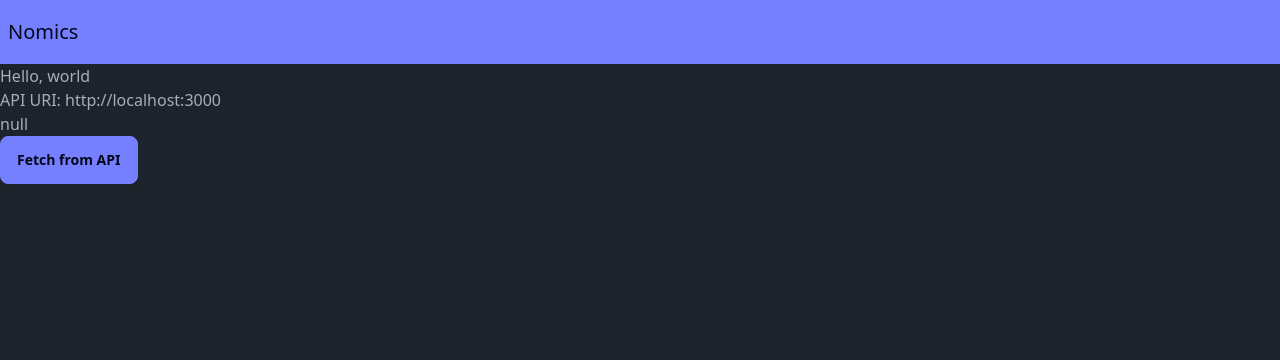
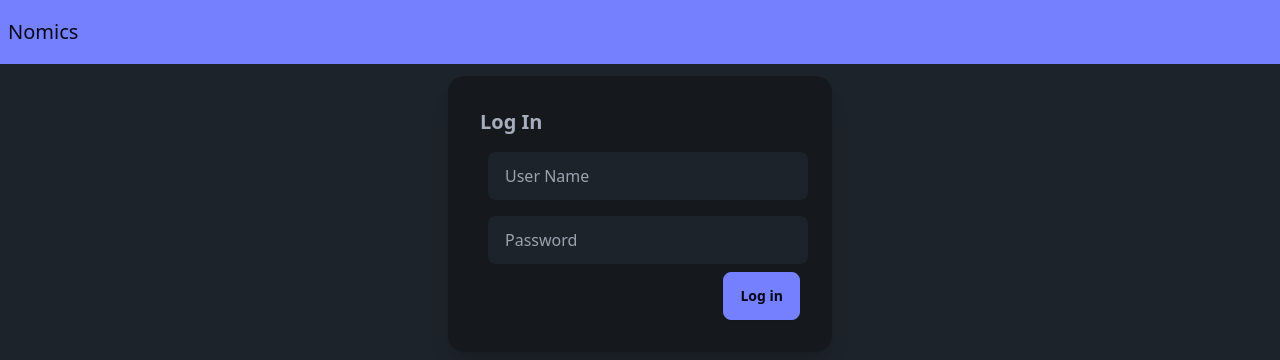
Before and after one commit to MidstallSoftware/NomicsOS, a React (Vite) app in the folder pkgs/web-client/: page /login in a window 1280 px wide. Shown: the top 360 px of the page. Built offline with nearby package versions, Linux system fonts and the light colour scheme.

Commit message:
feat(web-client): add user login

```diff
--- a/pkgs/web-client/src/components/contexts/User.tsx
+++ b/pkgs/web-client/src/components/contexts/User.tsx
@@ -1,13 +1,18 @@
 import { createContext, ReactNode, useContext, useReducer } from 'react'
+import User from '../../types/user'
 
 type AuthAction = {
-  type: 'SIGN_IN'
+  type: 'SIGN_IN',
+  payload: {
+    user: User,
+  },
 } | {
   type: 'SIGN_OUT'
 }
 
 type AuthState = {
-  state: 'SIGNED_IN'
+  state: 'SIGNED_IN',
+  user: User,
 } | {
   state: 'SIGNED_OUT'
 } | {
@@ -18,7 +23,8 @@
   switch (action.type) {
     case 'SIGN_IN':
       return {
-        state: 'SIGNED_IN'
+        state: 'SIGNED_IN',
+        user: action.payload.user,
       };
     case 'SIGN_OUT':
       return {
@@ -57,9 +63,10 @@
 export const useSignIn = () => {
   const {dispatch} = useContext(AuthContext)
   return {
-    signIn: () => {
+    signIn: (user: User) => {
       dispatch({
-        type: 'SIGN_IN'
+        type: 'SIGN_IN',
+        payload: { user },
       })
     }
   }
--- a/pkgs/web-client/src/components/pages/LogIn.tsx
+++ b/pkgs/web-client/src/components/pages/LogIn.tsx
@@ -1,26 +1,49 @@
 import { useState } from 'react'
-import { API_URI } from '../../config'
+import { useNavigate } from 'react-router-dom'
+import { useSignIn } from '../contexts/User'
+import User from '../../types/user'
 
 const LogInPage = () => {
-  const [data, setData] = useState<null | object>(null);
+  const [ error, setError ] = useState<Error | null>(null);
+  const [ name, setName ] = useState('');
+  const [ password, setPassword ] = useState('');
+  const { signIn } = useSignIn();
+  const nav = useNavigate();
 
-  const fetchData = () => {
-    fetch(API_URI, {
-      method: 'GET',
-      headers: {
-        'Content-Type': 'application/json; charset=utf-8'
-      },
-    }).then(r => r.json()).then(r => {
-      setData(r);
-    }).catch(console.log);
+  const handleSubmit = (ev) => {
+    ev.preventDefault();
+    setError(null);
+
+    User.login(name, password).then((user) => {
+      signIn(user);
+      nav('/');
+    }).catch((err) => {
+      setError(err);
+    });
   };
 
   return (
-    <div>
-      <p>Hello, world</p>
-      <p>API URI: {API_URI}</p>
-      <p>{JSON.stringify(data)}</p>
-      <button className="btn btn-primary" onClick={() => fetchData()}>Fetch from API</button>
+    <div className="flex justify-center pt-3">
+      <div className="card bg-base-300 w-96 shadow-xl">
+        <div className="card-body">
+          <h2 className="card-title">Log In</h2>
+          {error !== null ? (
+            <div className="card bg-error shadow-xl text-error-content">
+              <div className="card-body">
+                <h2 className="card-title">{error.name}</h2>
+                <p>{error.message}</p>
+              </div>
+            </div>
+          ) : null}
+          <form onSubmit={handleSubmit}>
+            <input type="text" placeholder="User Name" value={name} onChange={e => setName(e.target.value)} className="input w-full max-w-xs m-2" />
+            <input type="password" placeholder="Password" value={password} onChange={e => setPassword(e.target.value)} className="input w-full max-w-xs m-2" />
+            <div className="card-actions justify-end">
+              <button className="btn btn-primary">Log in</button>
+            </div>
+          </form>
+        </div>
+      </div>
     </div>
   );
 };
--- /dev/null
+++ b/pkgs/web-client/src/types/user.ts
@@ -0,0 +1,45 @@
+import { API_URI } from '../config'
+
+class User {
+  id: number;
+  name: string;
+  createdAt: Date;
+  displayName?: string;
+
+  constructor({ id, name, createdAt, displayName }: {
+    id: number,
+    name: string,
+    createdAt: Date,
+    displayName?: string,
+  }) {
+    this.id = id;
+    this.name = name;
+    this.createdAt = createdAt;
+    this.displayName = displayName;
+  }
+
+  static async login(name: string, password: string): Promise<User> {
+    const resp = await fetch(`${API_URI}/user/login`, {
+      method: 'POST',
+      headers: {
+        'Content-Type': 'application/json; charset=utf-8',
+        'Authorization': `Basic ${btoa(`${name}:${password}`)}`,
+      },
+    });
+
+    const data = await resp.json();
+
+    if (resp.status == 401) {
+      throw new Error(`${data.error}: ${data.message}`);
+    }
+
+    return new User({
+      id: data['id'],
+      name: data['name'],
+      createdAt: new Date(data['createdAt']),
+      displayName: data['displayName'],
+    });
+  }
+}
+
+export default User
```
Also changed, not shown: 1 other file (tests, documents, lock files or other folders).
